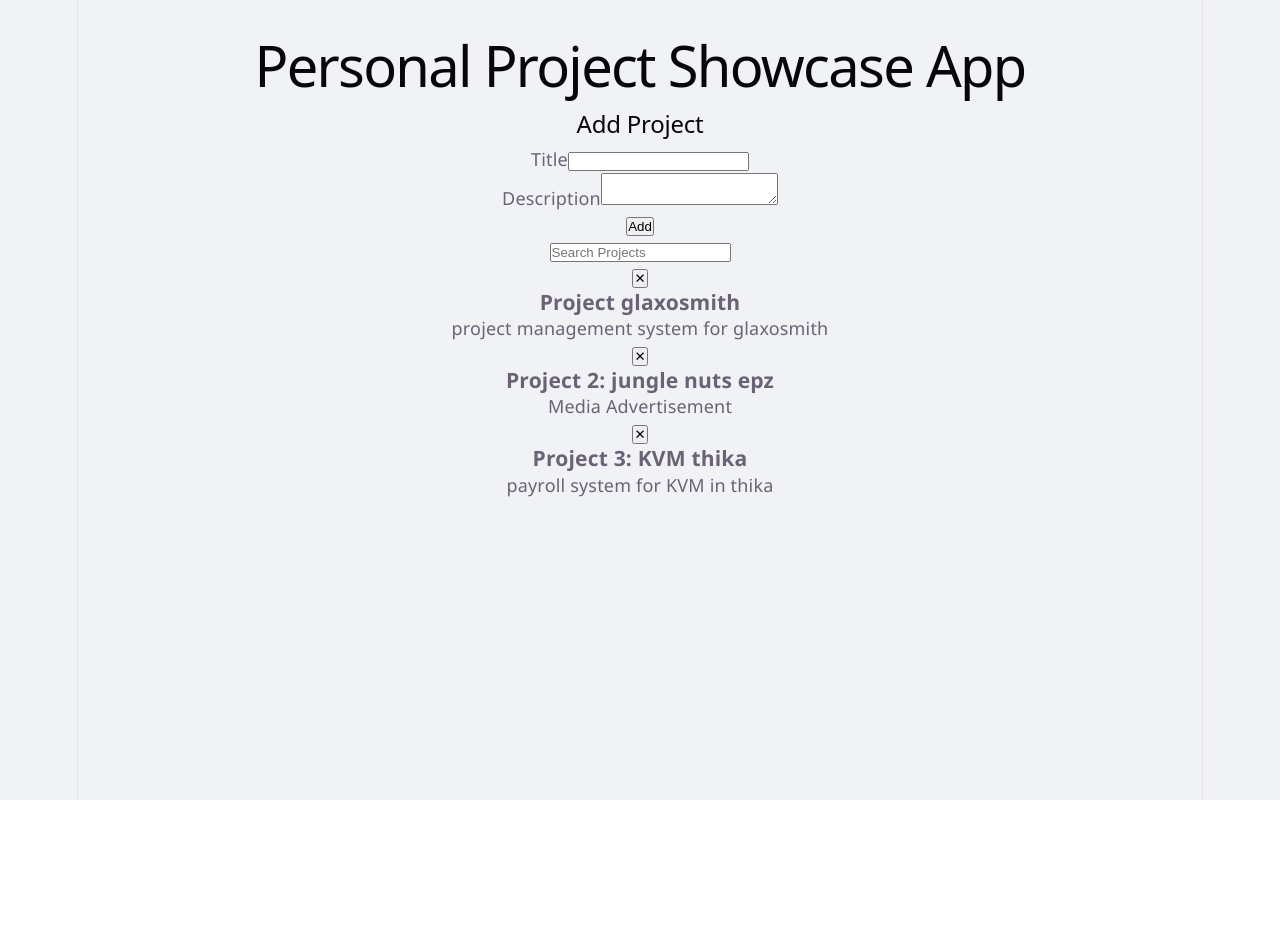
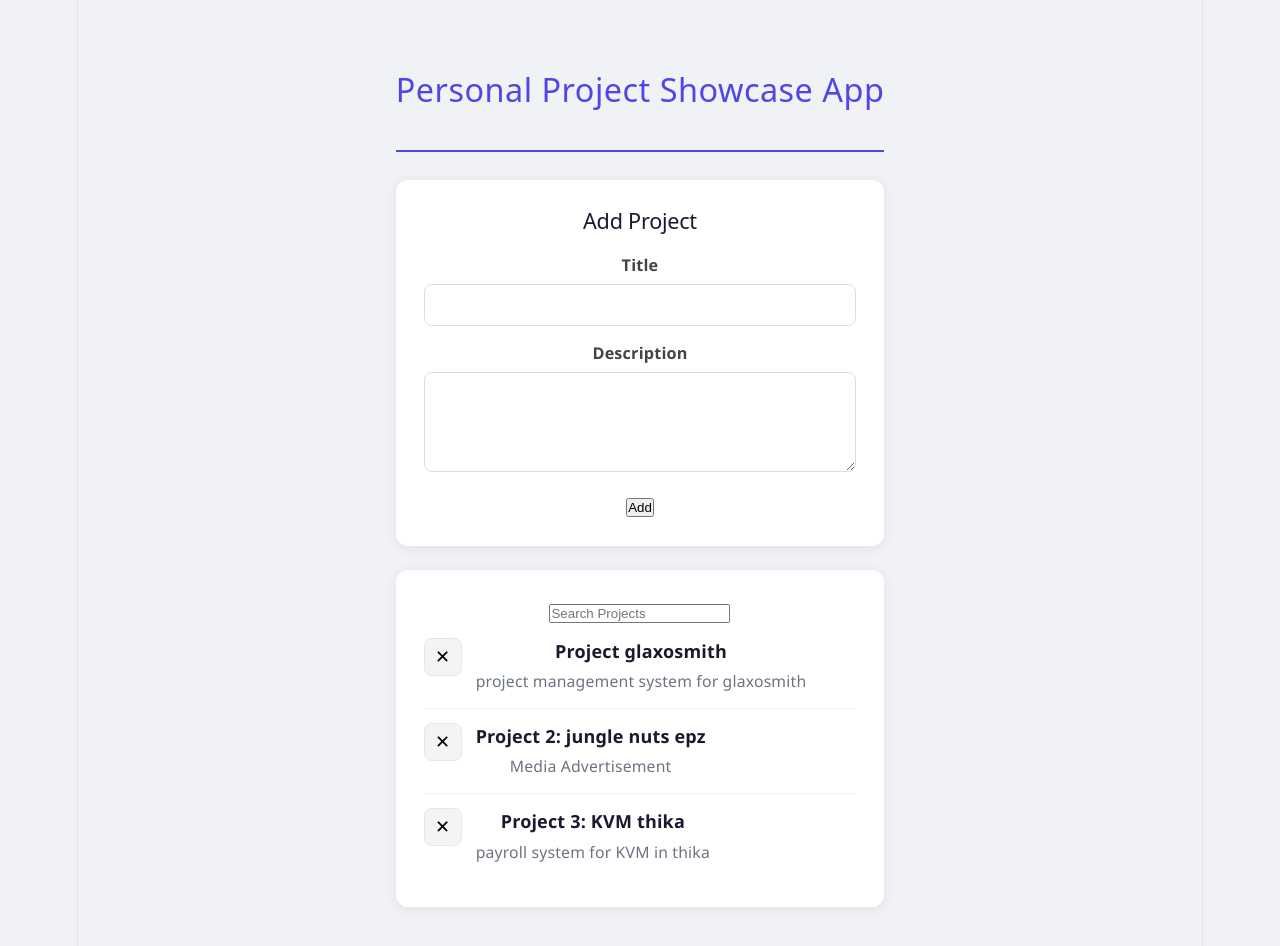
Before and after one commit to gatheruisaac/spa-17, a React (Vite) app in the folder spa-17/: page / in a window 1280 px wide. Shown: the top 946 px of the page. Before the commit the page ends 800 px from the top, so only its background shows below. Built offline with nearby package versions, Linux system fonts and the light colour scheme.

Commit message:
Updated Styling

```diff
--- a/spa-17/src/App.css
+++ b/spa-17/src/App.css
@@ -1,15 +1,153 @@
-/* App.css */
-* { box-sizing: border-box;
-   margin: 0; padding: 0;
+* {
+  box-sizing: border-box;
+  margin: 0;
+  padding: 0;
 }
 
-
-body { font-family: 'Segoe UI', sans-serif;
+body {
+  font-family: 'Segoe UI', sans-serif;
   background-color: #f0f2f5;
+  color: #1a1a2e;
 }
 
-
 .app-container {
+  max-width: 720px;
   margin: 0 auto;
   padding: 20px;
 }
+
+.header {
+  text-align: center;
+  padding: 24px 0 16px;
+  border-bottom: 2px solid #4f46e5;
+  margin-bottom: 28px;
+}
+
+.header h1 {
+  font-size: 1.8rem;
+  color: #4f46e5;
+  letter-spacing: 0.5px;
+}
+
+.card {
+  background: #ffffff;
+  border-radius: 12px;
+  padding: 28px;
+  box-shadow: 0 2px 12px rgba(0,0,0,0.08);
+  margin-bottom: 24px;
+}
+
+h2 {
+  margin-bottom: 18px;
+  font-size: 1.2rem;
+  color: #1a1a2e;
+}
+
+.form-group {
+  margin-bottom: 14px;
+}
+
+.form-group label {
+  display: block;
+  font-size: 0.9rem;
+  font-weight: 600;
+  margin-bottom: 6px;
+  color: #444;
+}
+
+.form-group input,
+.form-group textarea {
+  width: 100%;
+  padding: 10px 14px;
+  border: 1.5px solid #ddd;
+  border-radius: 8px;
+  font-size: 0.95rem;
+  transition: border-color 0.2s;
+  resize: vertical;
+}
+
+.form-group input:focus,
+.form-group textarea:focus {
+  outline: none;
+  border-color: #4f46e5;
+}
+
+.form-group textarea {
+  min-height: 100px;
+}
+
+.add-btn {
+  background-color: #4f46e5;
+  color: white;
+  border: none;
+  padding: 10px 24px;
+  border-radius: 8px;
+  font-size: 0.95rem;
+  cursor: pointer;
+  transition: background 0.2s;
+}
+
+.add-btn:hover {
+  background-color: #3730a3;
+}
+
+.search-bar input {
+  width: 100%;
+  padding: 10px 14px;
+  border: 1.5px solid #ddd;
+  border-radius: 8px;
+  font-size: 0.95rem;
+  margin-bottom: 16px;
+}
+
+.search-bar input:focus {
+  outline: none;
+  border-color: #4f46e5;
+}
+
+.project-item {
+  display: flex;
+  align-items: flex-start;
+  gap: 14px;
+  padding: 14px 0;
+  border-bottom: 1px solid #f0f0f0;
+}
+
+.project-item:last-child {
+  border-bottom: none;
+}
+
+.delete-btn {
+  background: #f3f4f6;
+  border: 1.5px solid #e5e7eb;
+  border-radius: 8px;
+  width: 38px;
+  height: 38px;
+  font-size: 1rem;
+  cursor: pointer;
+  flex-shrink: 0;
+  transition: background 0.2s, color 0.2s;
+}
+
+.delete-btn:hover {
+  background: #fee2e2;
+  color: #dc2626;
+  border-color: #fca5a5;
+}
+
+.project-details h3 {
+  font-size: 1rem;
+  font-weight: 600;
+  margin-bottom: 4px;
+}
+
+.project-details p {
+  font-size: 0.875rem;
+  color: #6b7280;
+}
+
+.no-projects {
+  text-align: center;
+  color: #9ca3af;
+  padding: 20px 0;
+}
```
Also changed, not shown: 1 other file (tests, documents, lock files or other folders). Lines whose indentation alone changed are shown as unchanged.
